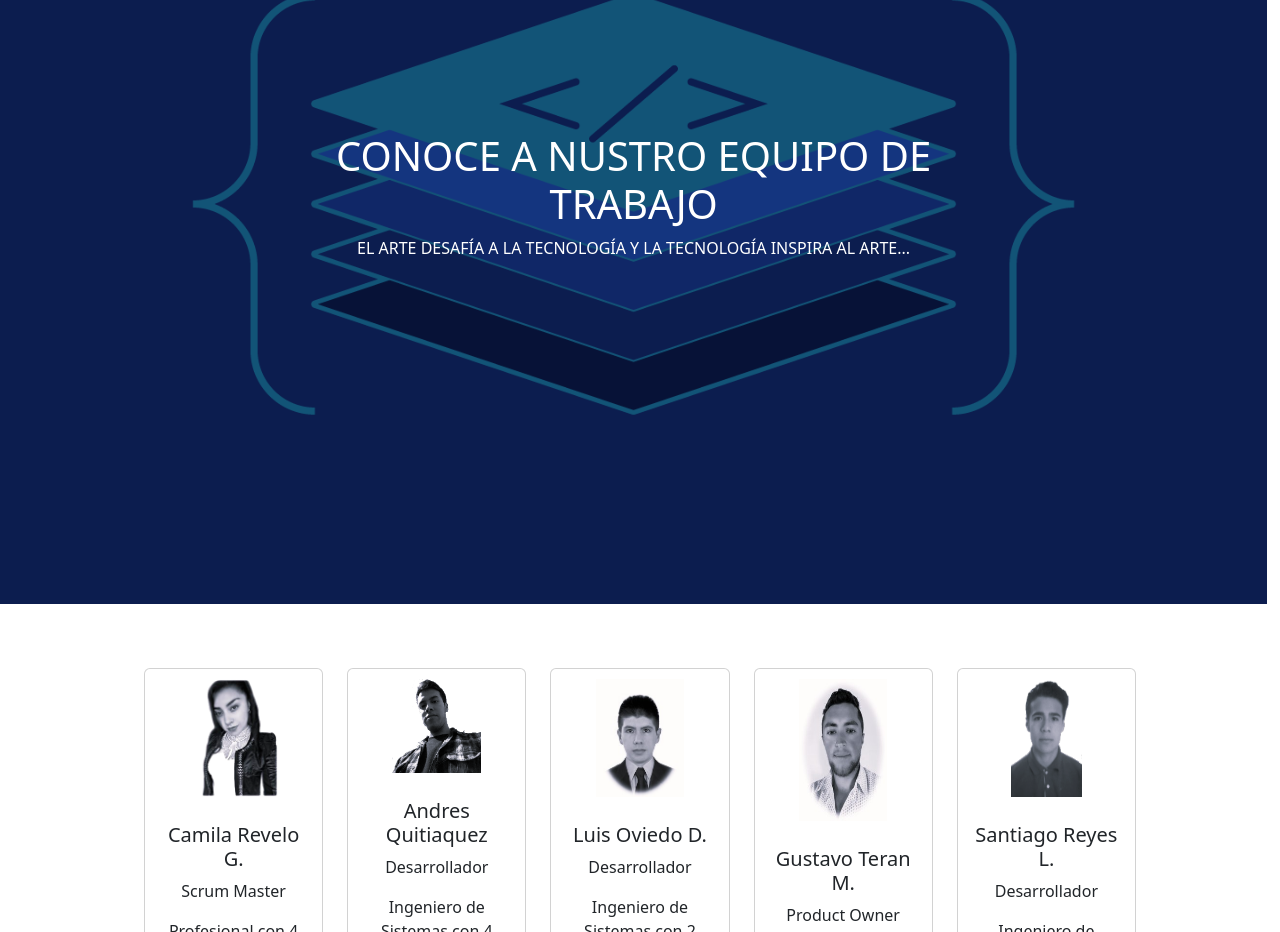
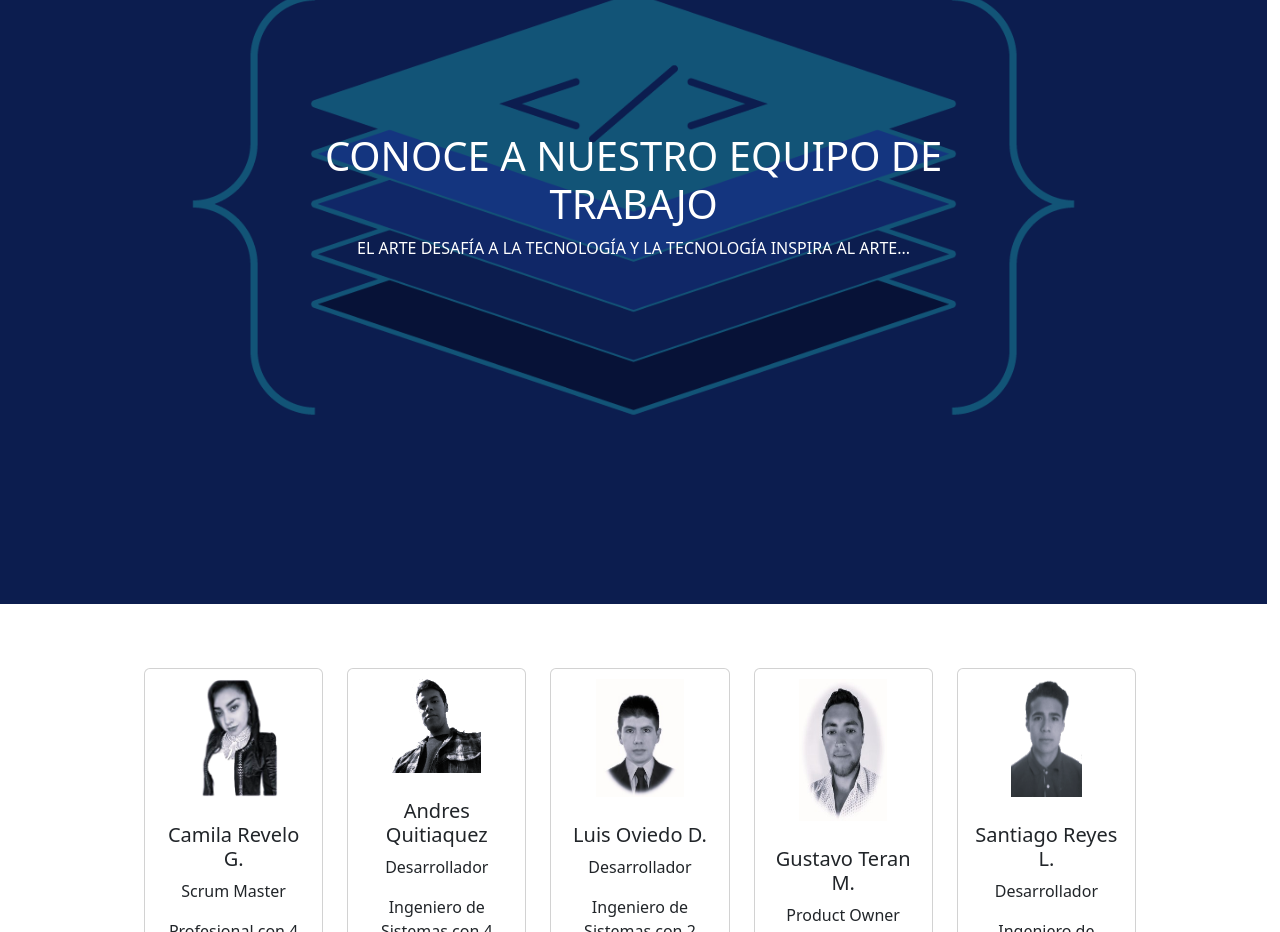
Before and after one commit to ReyesSantiag0/P-gina-Web-InfiniteSoft, a plain HTML site: page quienes_somos.html in a window 1280 px wide. Shown: the part 1500-2432 px from the top of the page. Drawn offline with nearby package versions, Linux system fonts and the light colour scheme.

Commit message:
Actualización

```diff
--- a/quienes_somos.html
+++ b/quienes_somos.html
@@ -98,7 +98,7 @@
   <br><br>
   <div class="img_equipo">
     <div class="txt_equipo">
-      <h1>CONOCE A NUSTRO EQUIPO DE TRABAJO</h1>
+      <h1>CONOCE A NUESTRO EQUIPO DE TRABAJO</h1>
       <P>EL ARTE DESAFÍA A LA TECNOLOGÍA Y LA TECNOLOGÍA INSPIRA AL ARTE...</P>
     </div>
   </div>
```
